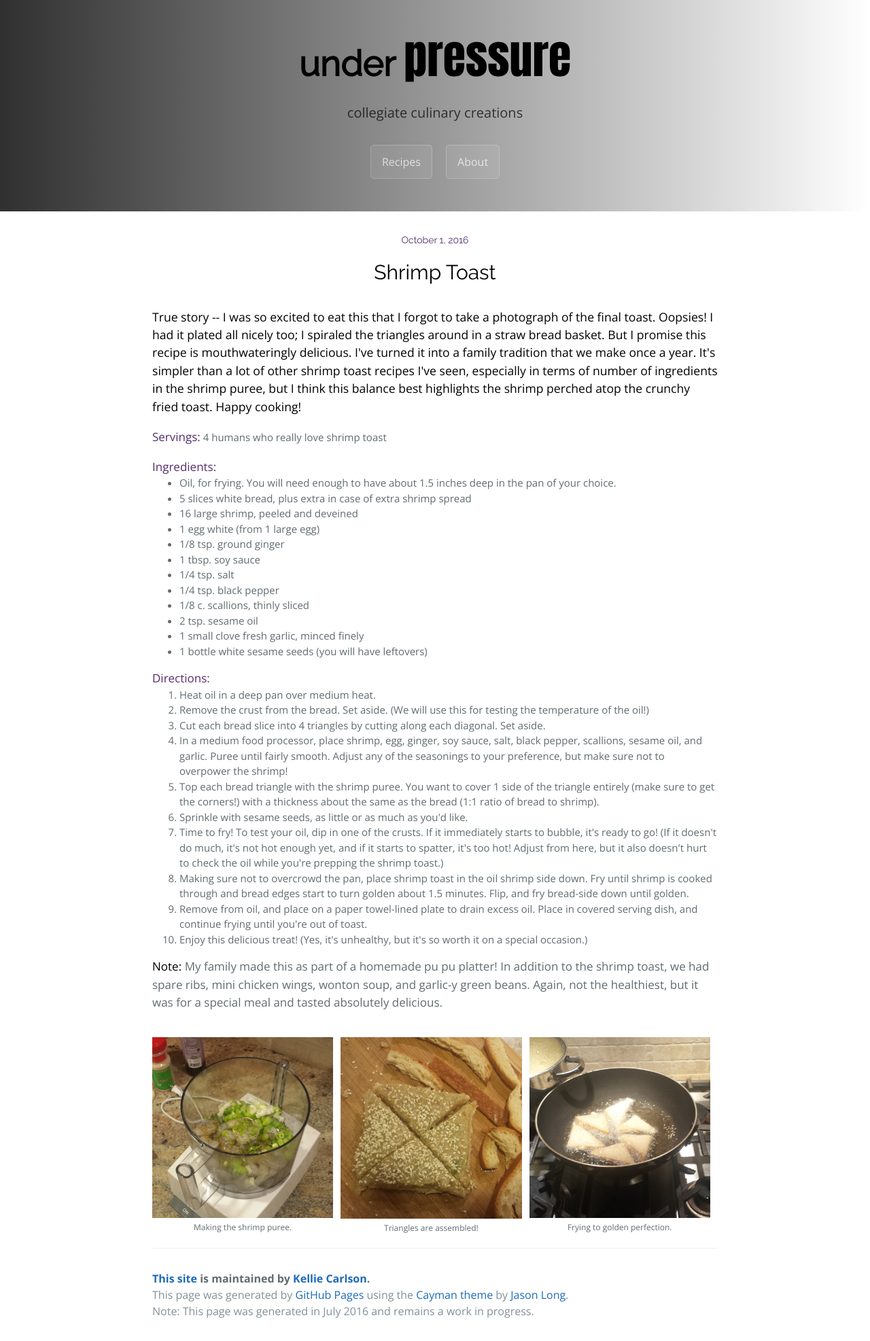
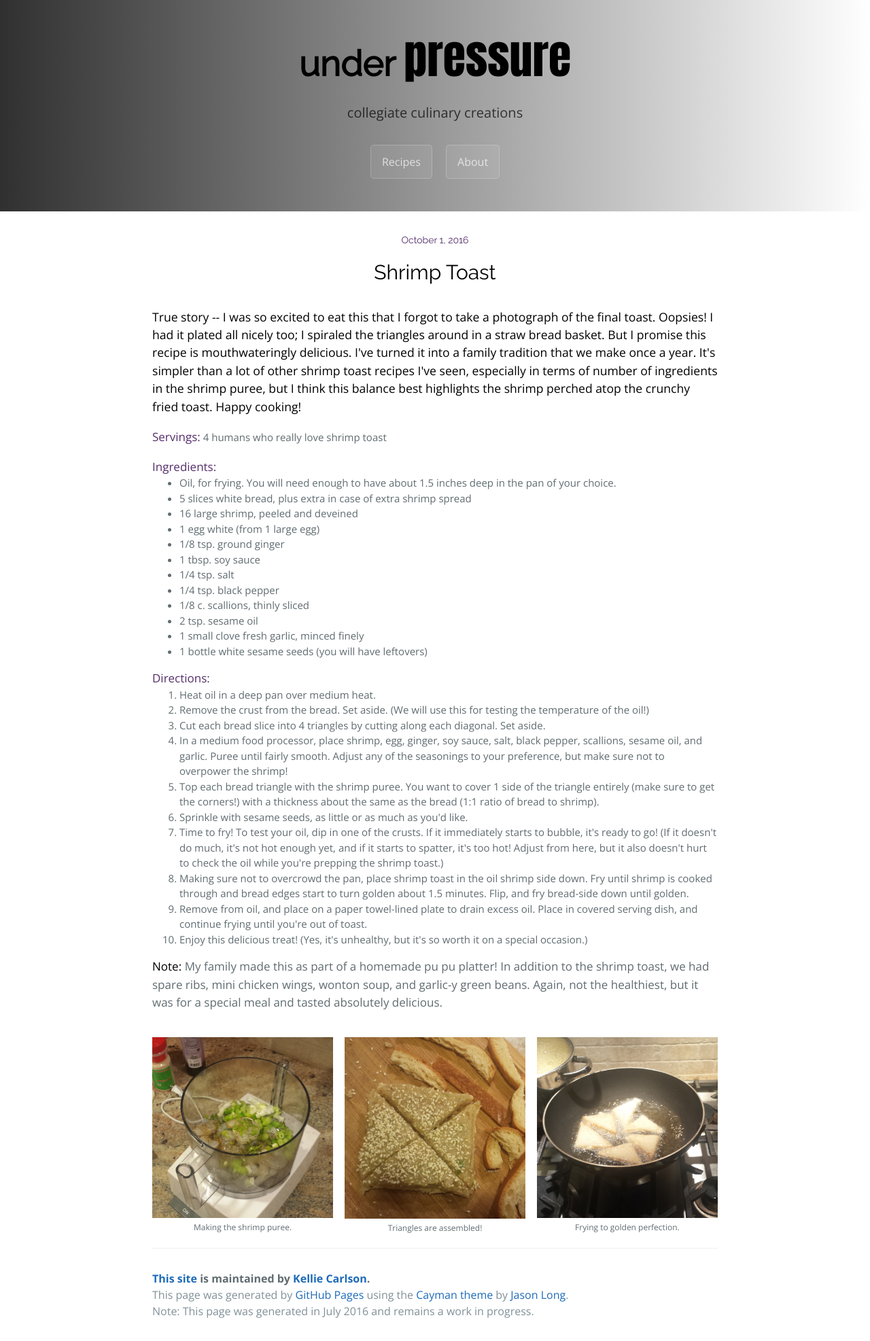
Before and after one commit to carlsonkellie/under_pressure_blog, a Jekyll site: the page built from _posts/2016-10-1-shrimp-toast.html, in a window 1280 px wide. Shown: the whole page at 68% size. Built offline with Jekyll 4.4.1, drawn with Linux system fonts in a browser that asks for light colours; some web fonts are replaced.

Commit message:
more margins

```diff
--- a/_posts/2016-10-1-shrimp-toast.html
+++ b/_posts/2016-10-1-shrimp-toast.html
@@ -45,7 +45,7 @@ description: True story -- I was so excited to eat this that I forgot to take a
 <br/>
 <br/>
 
-<p style="float: left; font-size: 9pt; text-align: center; width: 32%; margin-right: 1.33%; margin-bottom: 0.5em;"><img src="/under_pressure_blog/blog-images/shrimp_toast_puree.jpg" style="width: 100%">Making the shrimp puree.</p>
-<p style="float: left; font-size: 9pt; text-align: center; width: 32%; margin-right: 1.33%; margin-bottom: 0.5em;"><img src="/under_pressure_blog/blog-images/shrimp_toast_triangles.jpg" style="width: 100%">Triangles are assembled!</p>
-<p style="float: left; font-size: 9pt; text-align: center; width: 32%; margin-right: 1.33%; margin-bottom: 0.5em;"><img src="/under_pressure_blog/blog-images/shrimp_toast_frying.jpg" style="width: 100%">Frying to golden perfection.</p>
+<p style="float: left; font-size: 9pt; text-align: center; width: 32%; margin-right: 2%; margin-bottom: 0.5em;"><img src="/under_pressure_blog/blog-images/shrimp_toast_puree.jpg" style="width: 100%">Making the shrimp puree.</p>
+<p style="float: left; font-size: 9pt; text-align: center; width: 32%; margin-right: 2%; margin-bottom: 0.5em;"><img src="/under_pressure_blog/blog-images/shrimp_toast_triangles.jpg" style="width: 100%">Triangles are assembled!</p>
+<p style="float: left; font-size: 9pt; text-align: center; width: 32%; margin-right: 0%; margin-bottom: 0.5em;"><img src="/under_pressure_blog/blog-images/shrimp_toast_frying.jpg" style="width: 100%">Frying to golden perfection.</p>
 <p style="clear: both;">
```
